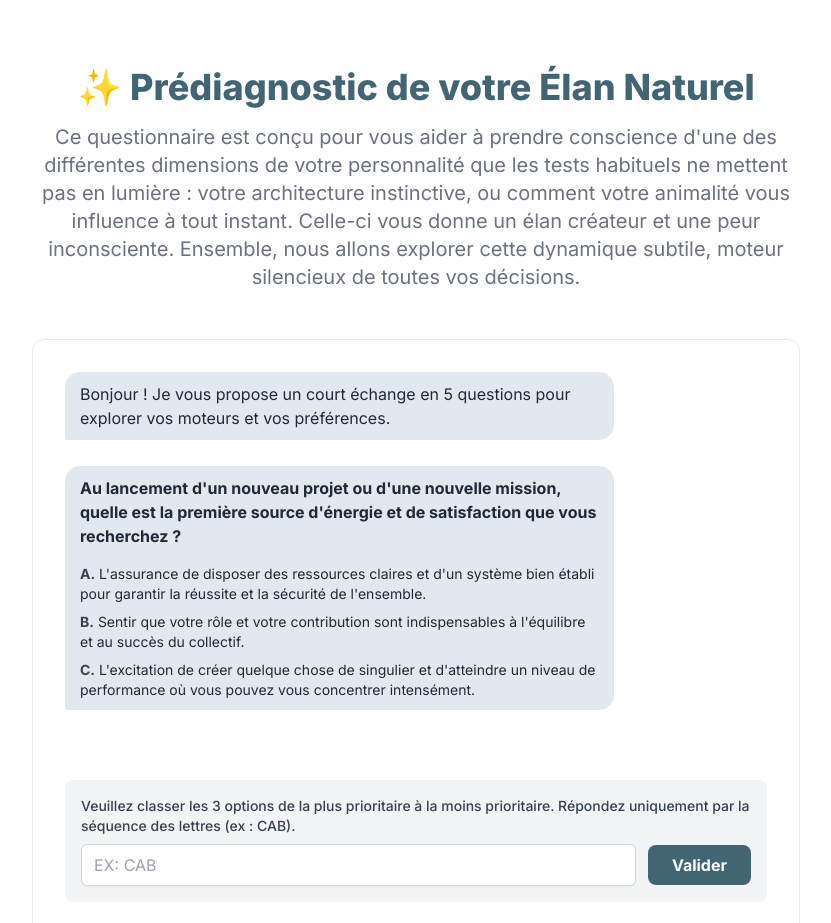
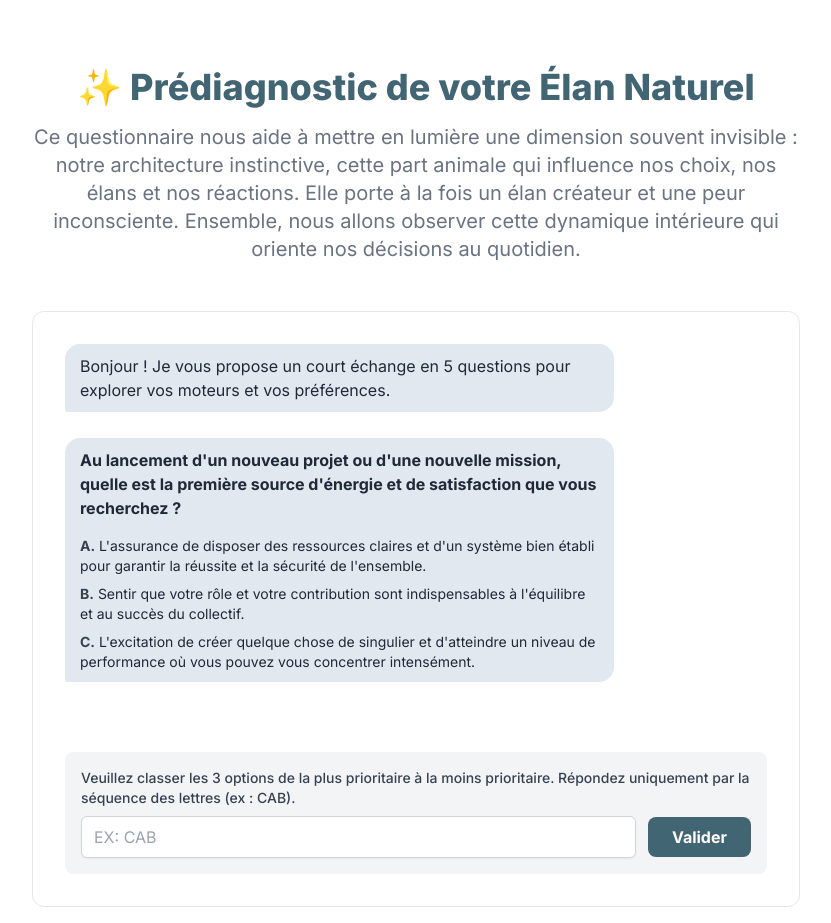
Before and after one commit to romainbresil/public_html, a plain HTML site: page index.html in a window 1280 px wide. Shown: the part 3440-4363 px from the top of the page, without its empty margins (224-1055 px from the left). Drawn offline with nearby package versions, Linux system fonts and the light colour scheme.

Commit message:
Update index.html

```diff
--- a/index.html
+++ b/index.html
@@ -216,8 +216,8 @@
                 <div class="text-center">
                     <h2 class="section-title animate-on-scroll">✨ Prédiagnostic de votre Élan Naturel</h2>
                     <p class="section-subtitle mt-4 max-w-3xl mx-auto animate-on-scroll" style="transition-delay: 150ms;">
-                        Ce questionnaire est conçu pour vous aider à prendre conscience d'une des différentes dimensions de votre personnalité que les tests habituels ne mettent pas en lumière : votre architecture instinctive, ou comment votre animalité vous influence à tout instant. Celle-ci vous donne un élan créateur et une peur inconsciente. Ensemble, nous allons explorer cette dynamique subtile, moteur silencieux de toutes vos décisions.
-                    </p>
+                        Ce questionnaire nous aide à mettre en lumière une dimension souvent invisible : notre architecture instinctive, cette part animale qui influence nos choix, nos élans et nos réactions. Elle porte à la fois un élan créateur et une peur inconsciente. Ensemble, nous allons observer cette dynamique intérieure qui oriente nos décisions au quotidien.
+						</p>
                 </div>
 
                 <div id="diag-container" class="mt-12 max-w-3xl mx-auto bg-white p-8 rounded-xl border border-gray-200">
```
